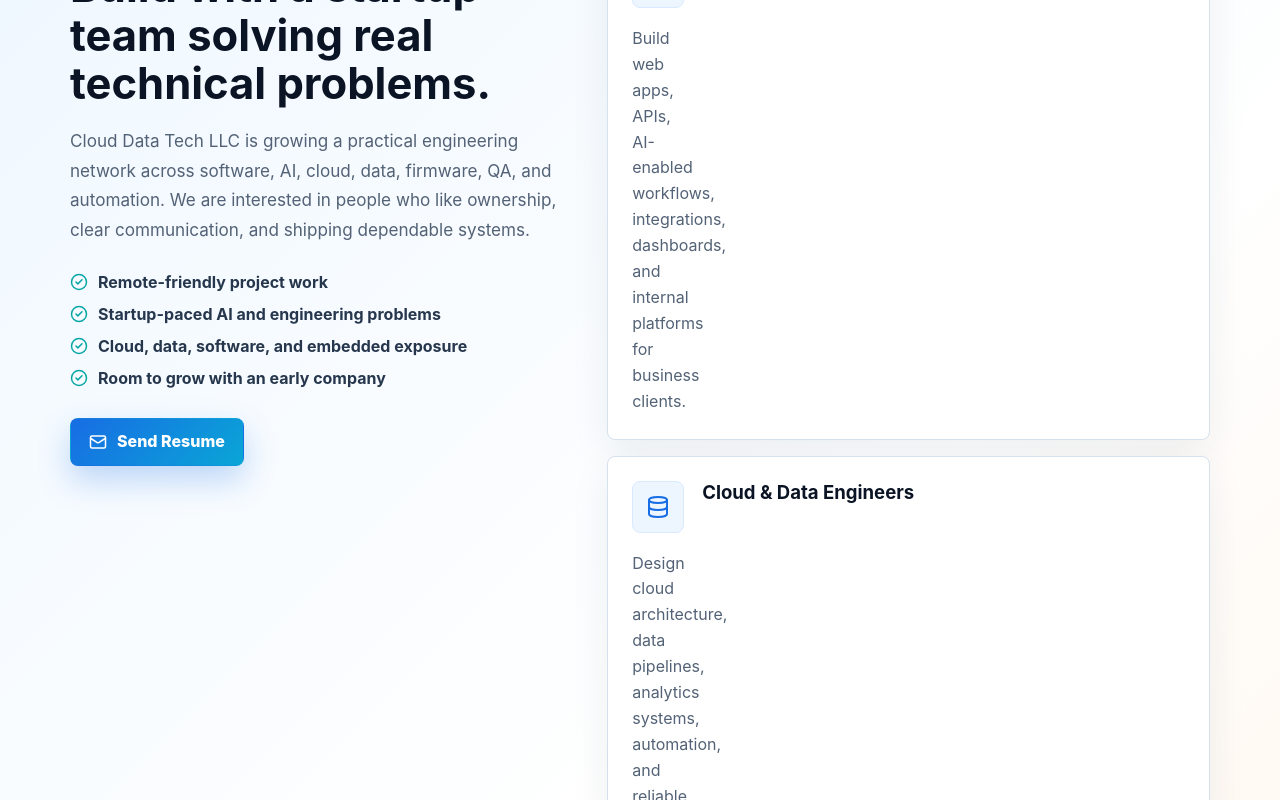
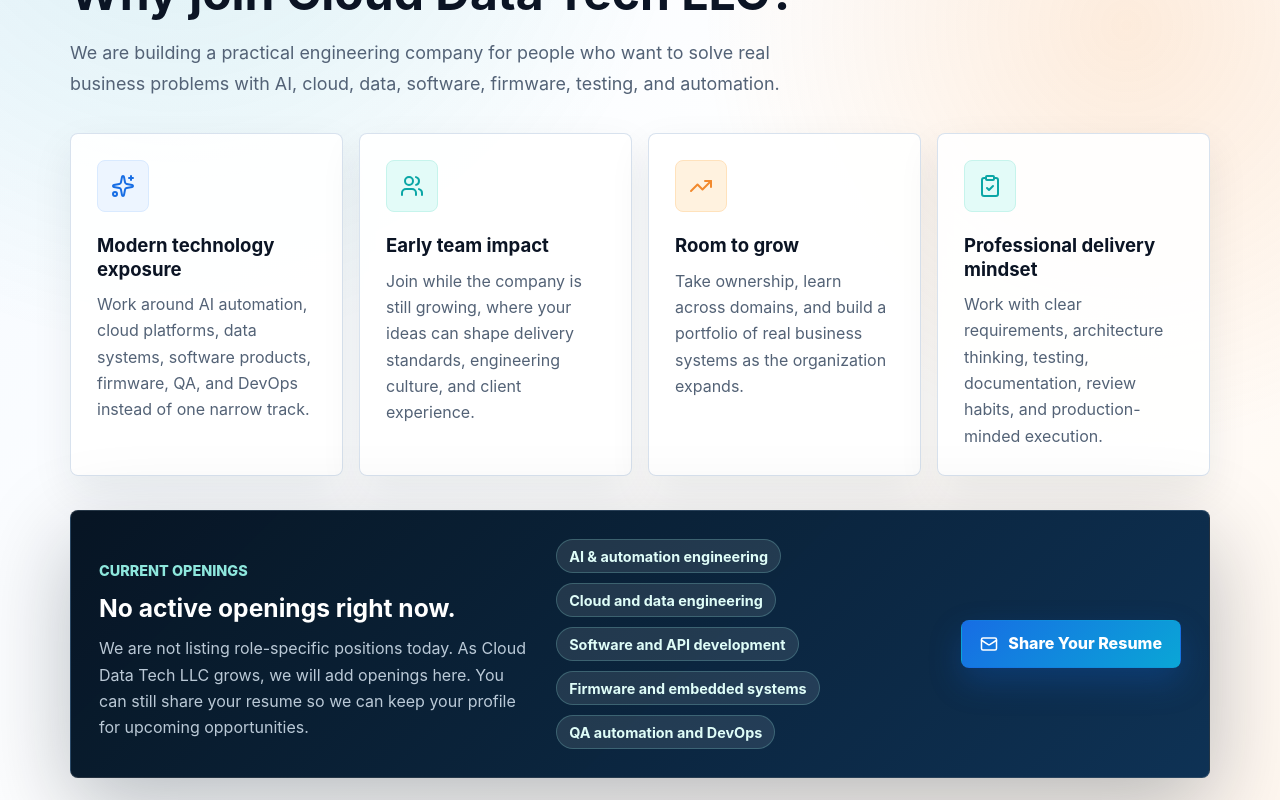
Before and after one commit to satish-develop/website-code, a React (Vite) app: page / in a window 1280 px wide. Shown: the part 4760-5560 px from the top of the page. Built offline with nearby package versions, Linux system fonts and the light colour scheme.

Commit message:
Improve-careers-section

```diff
--- a/src/App.css
+++ b/src/App.css
@@ -804,91 +804,154 @@
 }
 
 .careers-section {
-  padding: 92px 0;
+  padding: 96px 0;
   background:
-    linear-gradient(135deg, #eef7ff 0%, #ffffff 55%, #fff4e8 100%),
+    radial-gradient(circle at 14% 0%, rgba(10, 166, 166, 0.12), transparent 34%),
+    radial-gradient(circle at 88% 18%, rgba(242, 138, 46, 0.16), transparent 30%),
+    linear-gradient(135deg, #f4f9ff 0%, #ffffff 52%, #fff7ef 100%),
     var(--canvas);
   border-bottom: 1px solid var(--line);
 }
 
-.careers-layout {
+.careers-stack {
   display: grid;
-  grid-template-columns: minmax(0, 0.9fr) minmax(0, 1.1fr);
-  gap: 44px;
-  align-items: start;
+  gap: 34px;
 }
 
-.careers-copy h2 {
+.careers-heading {
+  max-width: 820px;
+}
+
+.careers-heading h2 {
   margin: 0;
   color: var(--ink);
-  font-size: 2.72rem;
+  font-size: 3rem;
   line-height: 1.12;
 }
 
-.careers-copy p:not(.eyebrow) {
+.careers-heading p:not(.eyebrow) {
+  max-width: 760px;
   margin: 18px 0 0;
   color: var(--muted);
-  font-size: 1.07rem;
+  font-size: 1.12rem;
   line-height: 1.72;
 }
 
-.career-highlights {
+.career-benefit-grid {
   display: grid;
-  gap: 12px;
-  margin: 28px 0 30px;
-}
-
-.career-highlights span {
-  display: inline-flex;
-  align-items: center;
-  gap: 10px;
-  color: #26374d;
-  font-weight: 740;
-}
-
-.career-highlights svg {
-  color: var(--teal);
-  flex: 0 0 auto;
-}
-
-.career-grid {
-  display: grid;
+  grid-template-columns: repeat(4, minmax(0, 1fr));
   gap: 16px;
 }
 
-.career-card {
-  display: grid;
-  grid-template-columns: 52px minmax(0, 1fr);
-  gap: 18px;
-  min-height: 142px;
-  padding: 24px;
-  background: var(--paper);
-  border: 1px solid var(--line);
+.career-benefit-card {
+  min-height: 246px;
+  padding: 26px;
+  background: rgba(255, 255, 255, 0.9);
+  border: 1px solid rgba(214, 225, 238, 0.95);
   border-radius: 8px;
-  box-shadow: 0 14px 40px rgba(21, 44, 74, 0.07);
+  box-shadow: 0 16px 42px rgba(12, 32, 56, 0.08);
   transition:
     border-color 180ms ease,
-    transform 180ms ease,
-    box-shadow 180ms ease;
+    box-shadow 180ms ease,
+    transform 180ms ease;
 }
 
-.career-card:hover {
+.career-benefit-card:hover {
   border-color: #b9d3f5;
-  box-shadow: 0 22px 54px rgba(21, 44, 74, 0.11);
+  box-shadow: 0 24px 60px rgba(12, 32, 56, 0.12);
   transform: translateY(-3px);
 }
 
-.career-card h3 {
-  margin: 0 0 8px;
+.career-benefit-card svg {
+  width: 52px;
+  height: 52px;
+  padding: 13px;
+  color: var(--blue);
+  background: #edf5ff;
+  border: 1px solid #d9eaff;
+  border-radius: 8px;
+}
+
+.career-benefit-card:nth-child(2) svg,
+.career-benefit-card:nth-child(4) svg {
+  color: var(--teal);
+  background: var(--teal-soft);
+  border-color: #c6f4ec;
+}
+
+.career-benefit-card:nth-child(3) svg {
+  color: var(--orange);
+  background: var(--orange-soft);
+  border-color: #ffe2bc;
+}
+
+.career-benefit-card h3 {
+  margin: 22px 0 10px;
   color: var(--ink);
   font-size: 1.16rem;
   line-height: 1.25;
 }
 
-.career-card p {
+.career-benefit-card p {
   margin: 0;
   color: var(--muted);
-  line-height: 1.62;
+  line-height: 1.65;
+}
+
+.openings-panel {
+  display: grid;
+  grid-template-columns: minmax(0, 1fr) minmax(280px, 0.88fr) auto;
+  gap: 24px;
+  align-items: center;
+  padding: 28px;
+  color: var(--paper);
+  background:
+    linear-gradient(135deg, rgba(7, 21, 35, 0.98), rgba(15, 52, 88, 0.94)),
+    var(--deep);
+  border: 1px solid rgba(255, 255, 255, 0.12);
+  border-radius: 8px;
+  box-shadow: var(--shadow-strong);
+}
+
+.openings-panel .eyebrow {
+  margin-bottom: 10px;
+  color: #8ee7dd;
+}
+
+.openings-copy h3 {
+  margin: 0;
+  color: var(--paper);
+  font-size: 1.54rem;
+  line-height: 1.22;
+}
+
+.openings-copy p {
+  margin: 12px 0 0;
+  color: rgba(226, 239, 251, 0.82);
+  line-height: 1.65;
+}
+
+.future-roles {
+  display: flex;
+  flex-wrap: wrap;
+  gap: 10px;
+}
+
+.future-roles span {
+  display: inline-flex;
+  min-height: 34px;
+  align-items: center;
+  padding: 0 12px;
+  color: #dffdf8;
+  background: rgba(255, 255, 255, 0.1);
+  border: 1px solid rgba(142, 231, 221, 0.24);
+  border-radius: 999px;
+  font-size: 0.9rem;
+  font-weight: 720;
+}
+
+.openings-panel .button {
+  white-space: nowrap;
 }
 
 .contact-section {
@@ -966,7 +1029,7 @@
   .outcome-item,
   .service-card,
   .process-item,
-  .career-card,
+  .career-benefit-card,
   .capability-item {
     transition: none;
   }
@@ -1075,7 +1138,7 @@
   .approach-layout,
   .capabilities-layout,
   .insight-layout,
-  .careers-layout,
+  .openings-panel,
   .contact-layout,
   .footer-layout {
     grid-template-columns: 1fr;
@@ -1095,15 +1158,20 @@
   .approach-copy h2,
   .capability-panel h2,
   .insight-layout h2,
-  .careers-copy h2,
+  .careers-heading h2,
   .contact-copy h2 {
     font-size: 2.25rem;
   }
 
   .service-grid,
   .startup-grid,
+  .career-benefit-grid,
   .insight-grid {
     grid-template-columns: repeat(2, minmax(0, 1fr));
+  }
+
+  .openings-panel {
+    align-items: start;
   }
 
   .site-footer p {
@@ -1214,6 +1282,7 @@
   .outcomes-grid,
   .service-grid,
   .startup-grid,
+  .career-benefit-grid,
   .insight-grid,
   .contact-form {
     grid-template-columns: 1fr;
@@ -1241,7 +1310,7 @@
   .approach-copy h2,
   .capability-panel h2,
   .insight-layout h2,
-  .careers-copy h2,
+  .careers-heading h2,
   .contact-copy h2 {
     font-size: 1.92rem;
     line-height: 1.18;
@@ -1250,7 +1319,8 @@
   .service-card,
   .startup-card,
   .process-item,
-  .career-card,
+  .career-benefit-card,
+  .openings-panel,
   .contact-form,
   .insight-grid article {
     padding: 22px;
@@ -1267,10 +1337,6 @@
   .process-icon {
     width: 46px;
     height: 46px;
-  }
-
-  .career-card {
-    grid-template-columns: 46px minmax(0, 1fr);
   }
 }
 
--- a/src/App.jsx
+++ b/src/App.jsx
@@ -153,29 +153,35 @@
   },
 ]
 
-const careerTracks = [
+const careerBenefits = [
   {
-    icon: Code2,
-    title: 'Software & AI Engineers',
-    text: 'Build web apps, APIs, AI-enabled workflows, integrations, dashboards, and internal platforms for business clients.',
+    icon: Sparkles,
+    title: 'Modern technology exposure',
+    text: 'Work around AI automation, cloud platforms, data systems, software products, firmware, QA, and DevOps instead of one narrow track.',
   },
   {
-    icon: Database,
-    title: 'Cloud & Data Engineers',
-    text: 'Design cloud architecture, data pipelines, analytics systems, automation, and reliable operating workflows.',
+    icon: Users,
+    title: 'Early team impact',
+    text: 'Join while the company is still growing, where your ideas can shape delivery standards, engineering culture, and client experience.',
   },
   {
-    icon: Cpu,
-    title: 'Firmware & QA Specialists',
-    text: 'Support embedded systems, Linux services, device validation, CI/CD, release testing, and automation.',
+    icon: TrendingUp,
+    title: 'Room to grow',
+    text: 'Take ownership, learn across domains, and build a portfolio of real business systems as the organization expands.',
+  },
+  {
+    icon: ClipboardCheck,
+    title: 'Professional delivery mindset',
+    text: 'Work with clear requirements, architecture thinking, testing, documentation, review habits, and production-minded execution.',
   },
 ]
 
-const careerHighlights = [
-  'Remote-friendly project work',
-  'Startup-paced AI and engineering problems',
-  'Cloud, data, software, and embedded exposure',
-  'Room to grow with an early company',
+const futureHiringAreas = [
+  'AI & automation engineering',
+  'Cloud and data engineering',
+  'Software and API development',
+  'Firmware and embedded systems',
+  'QA automation and DevOps',
 ]
 
 function Brand() {
@@ -449,41 +455,48 @@
         </section>
 
         <section className="careers-section" id="careers" aria-labelledby="careers-title">
-          <div className="section-inner careers-layout">
-            <div className="careers-copy">
+          <div className="section-inner careers-stack">
+            <div className="careers-heading">
               <p className="eyebrow">Careers</p>
-              <h2 id="careers-title">Build with a startup team solving real technical problems.</h2>
+              <h2 id="careers-title">Why join Cloud Data Tech LLC?</h2>
               <p>
-                Cloud Data Tech LLC is growing a practical engineering network across software,
-                AI, cloud, data, firmware, QA, and automation. We are interested in people who like
-                ownership, clear communication, and shipping dependable systems.
+                We are building a practical engineering company for people who want to solve real
+                business problems with AI, cloud, data, software, firmware, testing, and automation.
               </p>
-              <div className="career-highlights">
-                {careerHighlights.map((highlight) => (
-                  <span key={highlight}>
-                    <CheckCircle2 size={18} />
-                    {highlight}
-                  </span>
+            </div>
+
+            <div className="career-benefit-grid">
+              {careerBenefits.map(({ icon: Icon, title, text }) => (
+                <article className="career-benefit-card" key={title}>
+                  <Icon size={24} />
+                  <h3>{title}</h3>
+                  <p>{text}</p>
+                </article>
+              ))}
+            </div>
+
+            <div className="openings-panel" aria-labelledby="openings-title">
+              <div className="openings-copy">
+                <p className="eyebrow">Current openings</p>
+                <h3 id="openings-title">No active openings right now.</h3>
+                <p>
+                  We are not listing role-specific positions today. As Cloud Data Tech LLC grows,
+                  we will add openings here. You can still share your resume so we can keep your
+                  profile for upcoming opportunities.
+                </p>
+              </div>
+              <div className="future-roles" aria-label="Future hiring areas">
+                {futureHiringAreas.map((area) => (
+                  <span key={area}>{area}</span>
                 ))}
               </div>
               <a
                 className="button button-primary"
-                href={`mailto:${contactEmail}?subject=${encodeURIComponent('Career inquiry - Cloud Data Tech LLC')}`}
+                href={`mailto:${contactEmail}?subject=${encodeURIComponent('Career profile - Cloud Data Tech LLC')}`}
               >
                 <Mail size={18} />
-                Send Resume
+                Share Your Resume
               </a>
-            </div>
-            <div className="career-grid">
-              {careerTracks.map(({ icon: Icon, title, text }) => (
-                <article className="career-card" key={title}>
-                  <div className="service-icon">
-                    <Icon size={24} />
-                  </div>
-                  <h3>{title}</h3>
-                  <p>{text}</p>
-                </article>
-              ))}
             </div>
           </div>
         </section>
```
Also changed, not shown: 5 other files (tests, documents, lock files or other folders).
